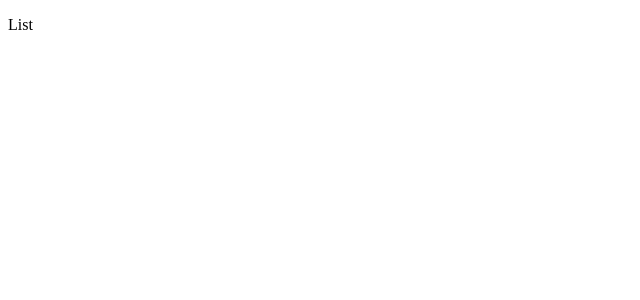
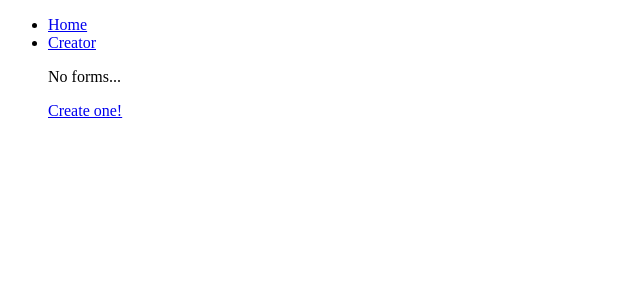
Before and after one commit to LukeWlodarczyk/FormBuilder, a React (Create React App) app: page / in a window 1280 px wide. Shown: the top 300 px of the page, without its empty margins (0-640 px from the left). Built offline with nearby package versions, Linux system fonts and the light colour scheme.

Commit message:
update routes

```diff
--- a/src/App.js
+++ b/src/App.js
@@ -1,15 +1,22 @@
 import React, { Component } from "react";
 import { BrowserRouter as Router, Route, Switch } from "react-router-dom";
+
+import Header from "./components/Header";
+import Forms from "./components/Forms";
+import FormCreator from "./components/FormCreator";
 
 class App extends Component {
   render() {
     return (
       <Router>
-        <Switch>
-          <Route path="/" exact component={() => <p>List</p>} />
-          <Route path="/creator" component={() => <p>Creator</p>} />
-          <Route path="/:id" component={() => <p>Form</p>} />
-        </Switch>
+        <div>
+          <Header />
+          <Switch>
+            <Route path="/" exact component={Forms} />
+            <Route path="/:id/edit" component={FormCreator} />
+            <Route path="/creator" component={FormCreator} />
+          </Switch>
+        </div>
       </Router>
     );
   }
```
